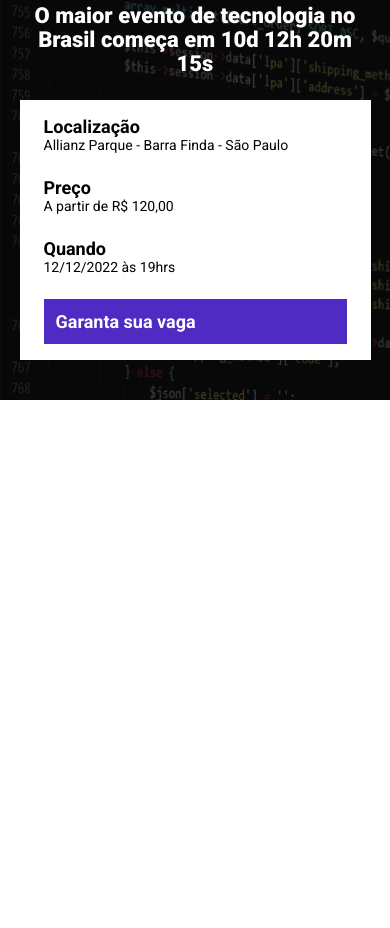
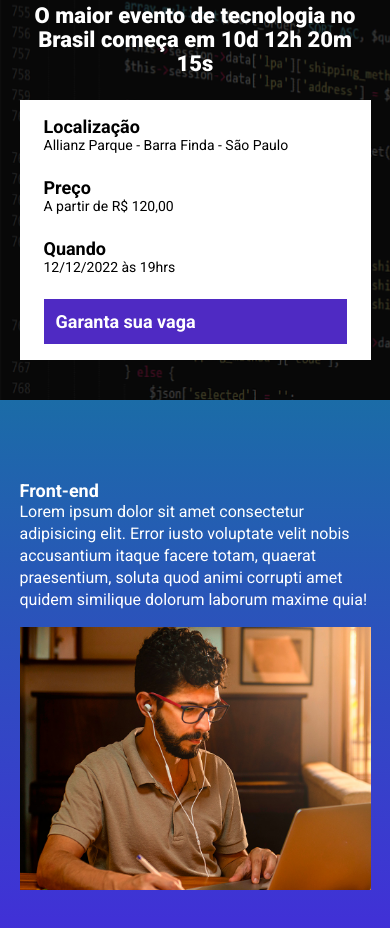
Before and after one commit to PedroGS13876/ebac_tech_talks, a website built with Parcel: page src/index.html in a window 390 px wide. Shown: the part 100-1028 px from the top of the page. Before the commit the page ends 844 px from the top, so only its background shows below. Built offline with nearby package versions, Linux system fonts and the light colour scheme.

Commit message:
salvando estilização

```diff
--- a/src/index.html
+++ b/src/index.html
@@ -39,6 +39,18 @@
         </div>
     </header>
 
+    <section class="event">
+        <div class="container">
+            <div class="event__details">
+                <h2 class="event__details__title">Front-end</h2>
+                <p class="event__details__description">
+                    Lorem ipsum dolor sit amet consectetur adipisicing elit. Error iusto voluptate velit nobis accusantium itaque facere totam, quaerat praesentium, soluta quod animi corrupti amet quidem similique dolorum laborum maxime quia!
+                </p>
+            </div>
+            <img class="event__image" src="./images/frontend.png" alt="Front-end">
+        </div>
+    </section>
+
 
     <script src="scripts/main.js"></script>
 </body>
--- /dev/null
+++ b/src/styles/_event.scss
@@ -0,0 +1,40 @@
+.event {
+    padding: 80px 0;
+    background-image: linear-gradient(#1B6CA7, #442BDB);
+    .container {
+        display: flex;
+    }
+
+    &__image {
+        max-width: 360px;
+    }
+
+    &__details {
+        margin-right: 40px;
+
+        &__title {
+            font-size: 18px;
+            font-weight: bold;
+        }
+
+        &__description {
+            font-size: 16px;
+            line-height: 22px;
+        }
+    }
+
+    @media (max-width: 640px) {
+        .container {
+            display: block;
+        }
+
+        &__image {
+            width: 100%;
+        }
+
+        &__details {
+            margin-right: 0;
+            margin-bottom: 16px;
+        }
+    }
+}
--- a/src/styles/main.scss
+++ b/src/styles/main.scss
@@ -1,6 +1,7 @@
 @use 'hero';
 @use 'components/infos_bar';
 @use 'components/buttons';
+@use 'event';
 
 * {
     margin: 0;
```
